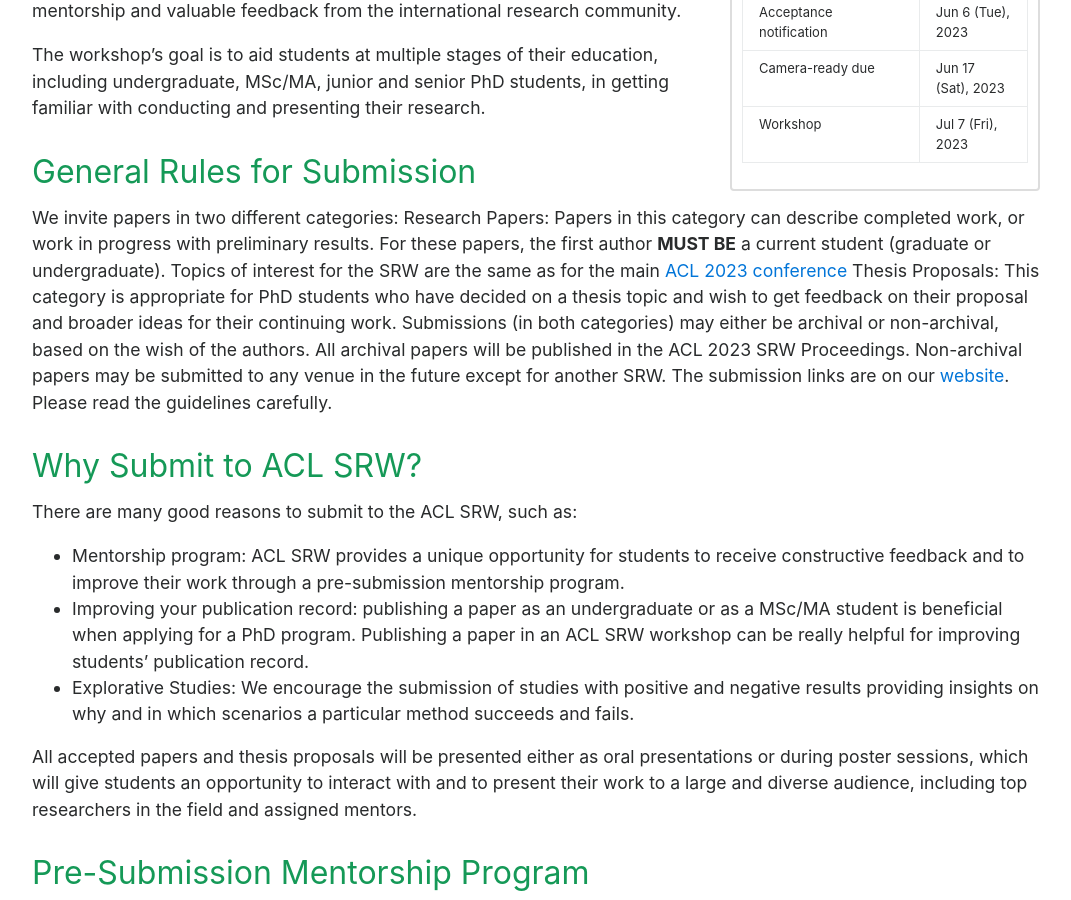
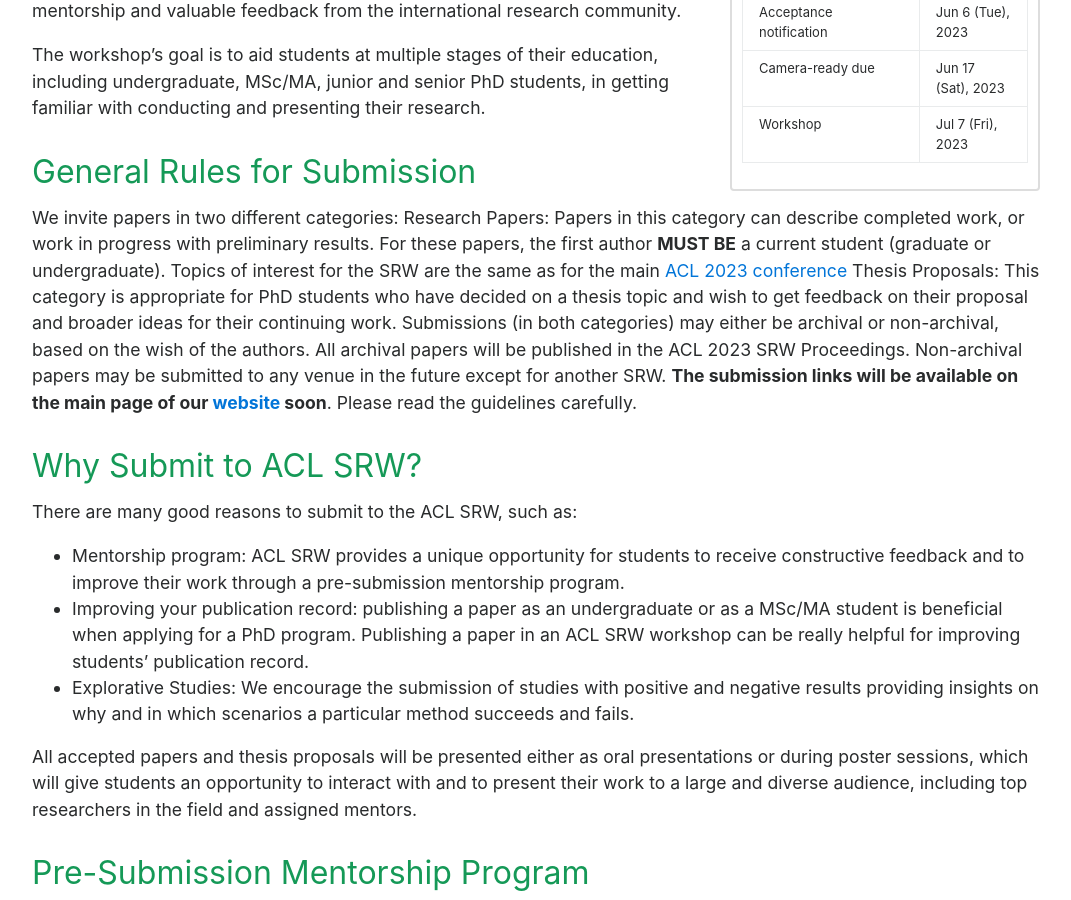
Before and after one commit to acl2025-srw/acl2025-srw.github.io, a Jekyll site: the page built from cfp.md, in a window 1280 px wide and 900 px high, scrolled down 843 px. Shown: the whole window, without its empty margins (104-1175 px from the left). Built offline with Jekyll 4.4.1, drawn with Linux system fonts in a browser that asks for light colours; some of the changed lines change nothing that is shown.

Commit message:
Added a note to soon available links.

```diff
--- a/_config.yml
+++ b/_config.yml
@@ -23,7 +23,7 @@
 title                    : "ACL Student Research Workshop (SRW) 2023"
 title_separator          : "-"
 name                     : "ACL"
-description              : "In conjunction with ACL HLT 2023 in Toronto, Ontario, Canada"
+description              : "In conjunction with ACL 2023 in Toronto, Ontario, Canada"
 breadcrumbs            : false # true, false (default)
 words_per_minute         : 200
 comments:
@@ -60,6 +60,6 @@
 # Includes an icon in the footer for each username you enter
 footer-links:
   dribbble:
-  email: acl2023.srw@gmail.com
+  email: acl2023-srw@googlegroups.com
   github: acl2023-srw
-  # twitter: naacl_srw
+  twitter: acl_srw
--- a/cfp.md
+++ b/cfp.md
@@ -22,7 +22,7 @@
 Research Papers: Papers in this category can describe completed work, or work in progress with preliminary results. For these papers, the first author **MUST BE** a current student (graduate or undergraduate). Topics of interest for the SRW are the same as for the main <a href="https://2023.aclweb.org/calls/main_conference/">ACL 2023 conference</a>
 Thesis Proposals: This category is appropriate for PhD students who have decided on a thesis topic and wish to get feedback on their proposal and broader ideas for their continuing work.
 Submissions (in both categories) may either be archival or non-archival, based on the wish of the authors. All archival papers will be published in the ACL 2023 SRW Proceedings. Non-archival papers may be submitted to any venue in the future except for another SRW.
-The submission links are on our <a href="https://acl2023-srw.github.io/">website</a>. Please read the guidelines carefully.
+**The submission links will be available on the main page of our <a href="https://acl2023-srw.github.io/">website</a> soon**. Please read the guidelines carefully.
 
 
 ## Why Submit to ACL SRW?
```
